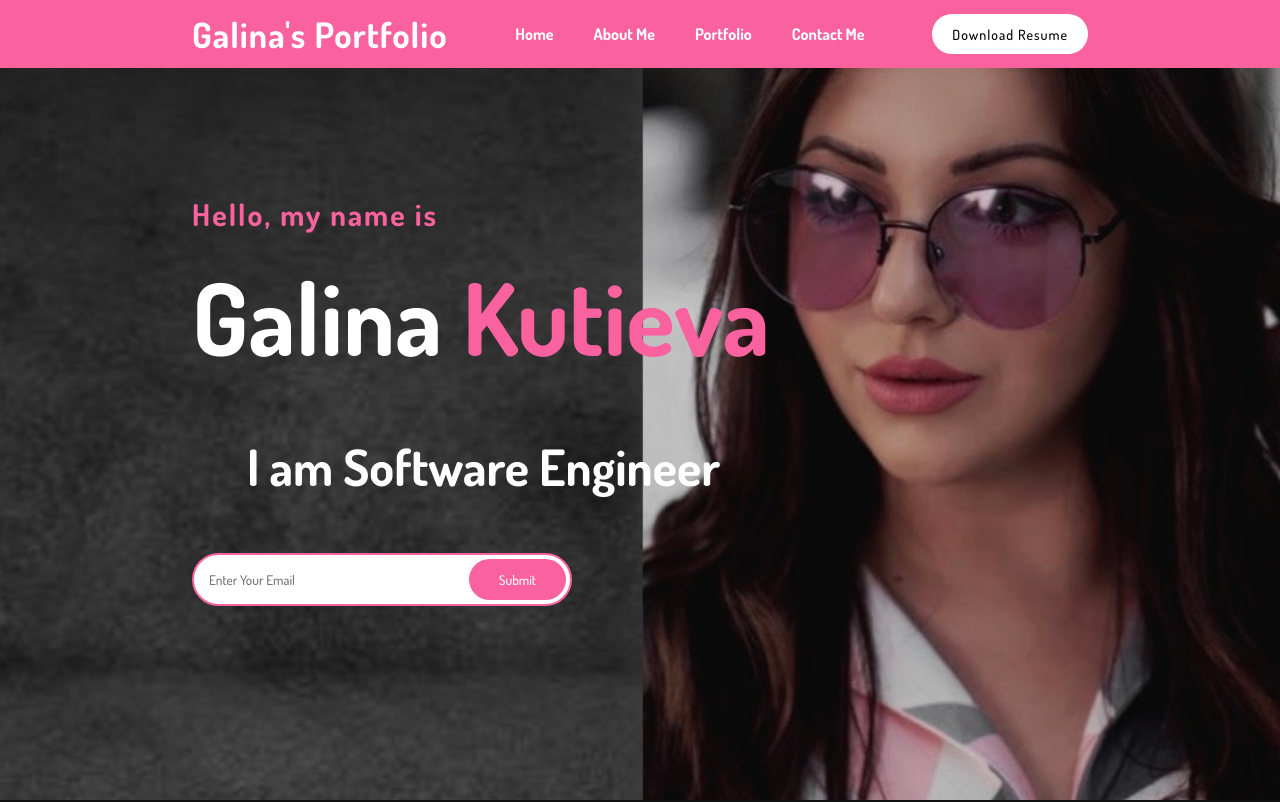
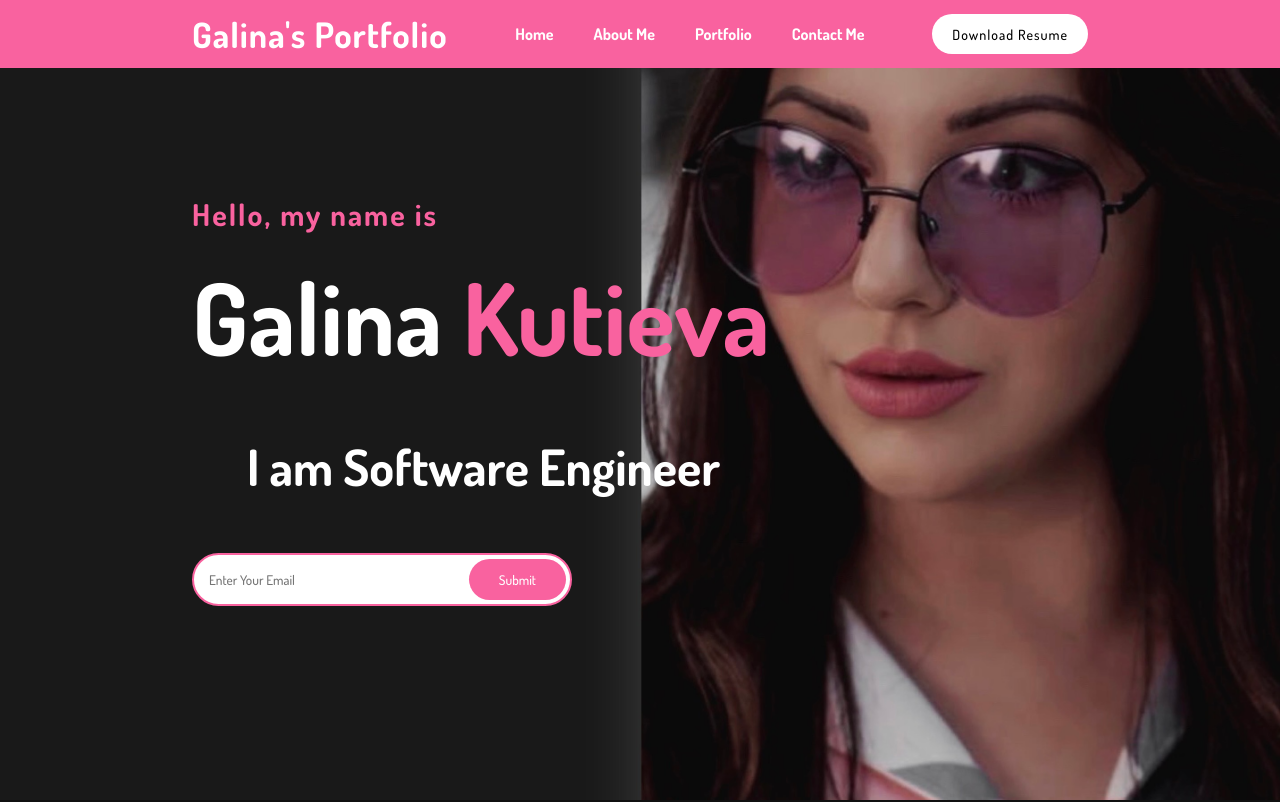
Before and after one commit to gkutieva/galia-protfolio, a plain HTML site: page Desktop/galia-portfolio/index.html in a window 1280 px wide. Shown: the top 802 px of the page. Drawn offline with nearby package versions, Linux system fonts and the light colour scheme.

Commit message:
changed pictures

```diff
--- a/Desktop/galia-portfolio/index.css
+++ b/Desktop/galia-portfolio/index.css
@@ -104,7 +104,7 @@ section {
 .home {
     height: 100vh;
     width: 100%;
-    background: url(/images/header.JPG);
+    background: url(/images/home.JPG);
     background-size: cover;
     background-position: center;
     position: relative;
```
Also changed, not shown: Desktop/galia-portfolio/images/home.JPG (added).
